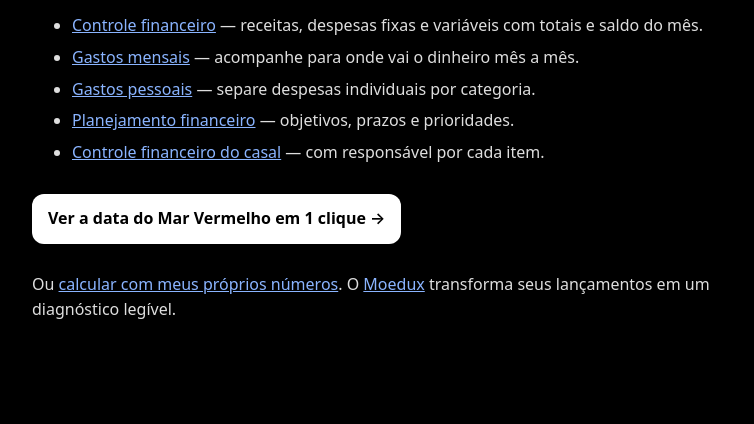
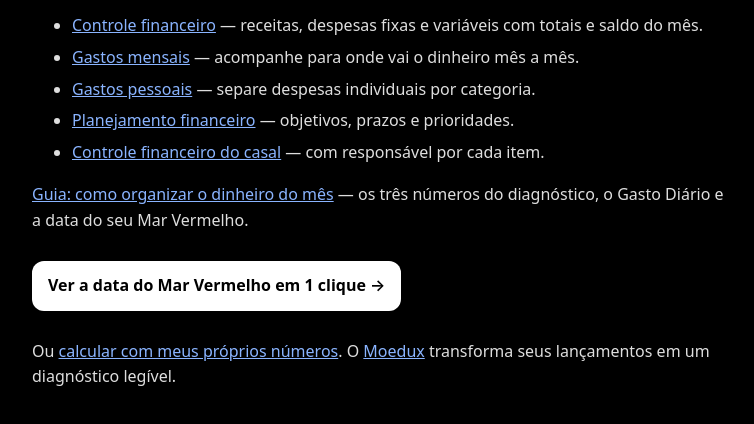
Before and after one commit to jhonnysabino/planilhas-moedux, a plain HTML site: page index.html in a window 1280 px wide. Shown: the part 152-576 px from the top of the page, without its empty margins (256-1010 px from the left). Drawn offline with Linux system fonts and the light colour scheme.

Commit message:
Link the one-click money organization guide from the index

```diff
--- a/index.html
+++ b/index.html
@@ -20,6 +20,7 @@
     <li><a href="planilha-planejamento-financeiro.csv">Planejamento financeiro</a> — objetivos, prazos e prioridades.</li>
     <li><a href="planilha-controle-financeiro-casal.csv">Controle financeiro do casal</a> — com responsável por cada item.</li>
   </ul>
+  <p><a href="guia-organizar-dinheiro-mes.md">Guia: como organizar o dinheiro do mês</a> — os três números do diagnóstico, o Gasto Diário e a data do seu Mar Vermelho.</p>
   <p><a class="cta" href="https://www.moedux.com/previa-mar-vermelho?pv_entrada=2500&amp;pv_saida=3500&amp;pv_saldo=3000&amp;utm_source=github&amp;utm_medium=lead_magnet&amp;utm_campaign=exemplo-1clique">Ver a data do Mar Vermelho em 1 clique →</a></p>
   <p>Ou <a href="https://www.moedux.com/previa-mar-vermelho?utm_source=github&amp;utm_medium=lead_magnet&amp;utm_campaign=planilhas">calcular com meus próprios números</a>. O <a href="https://www.moedux.com/?utm_source=github&amp;utm_medium=lead_magnet&amp;utm_campaign=planilhas">Moedux</a> transforma seus lançamentos em um diagnóstico legível.</p>
 </body>
```
